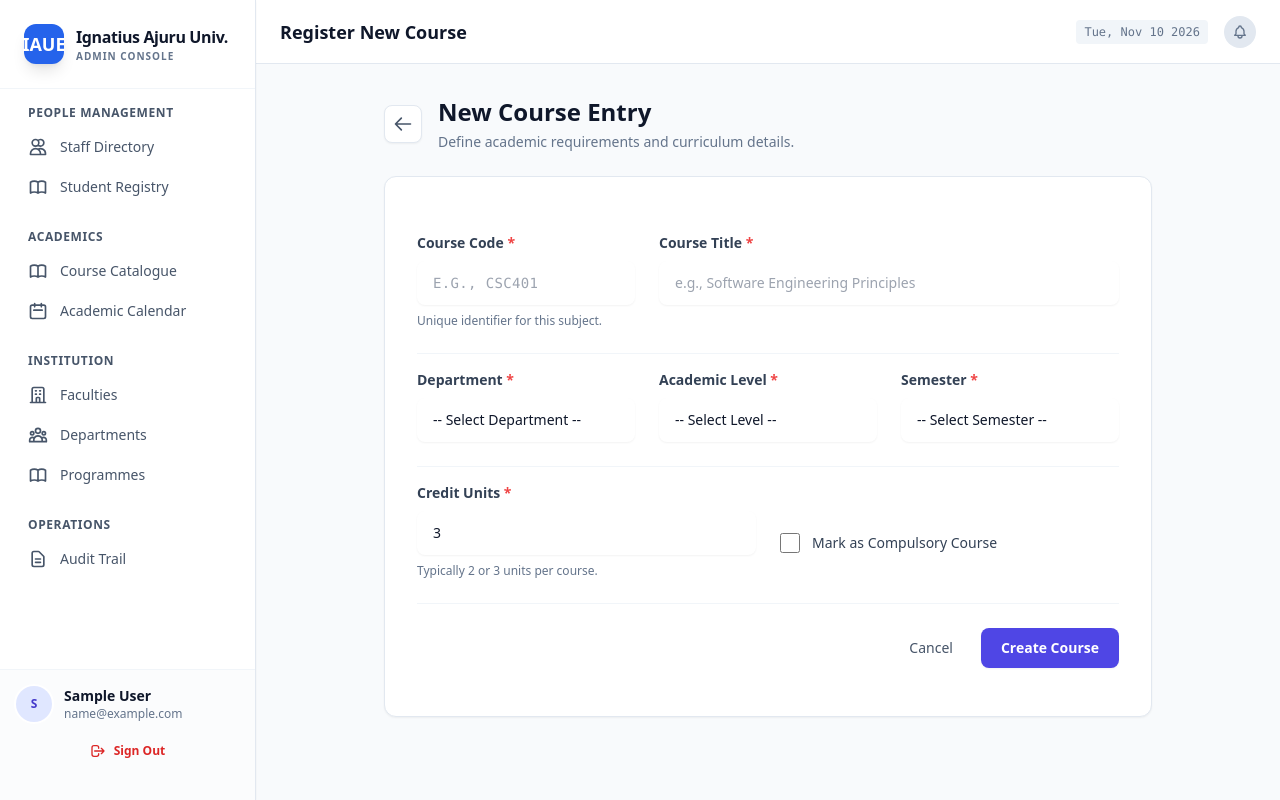
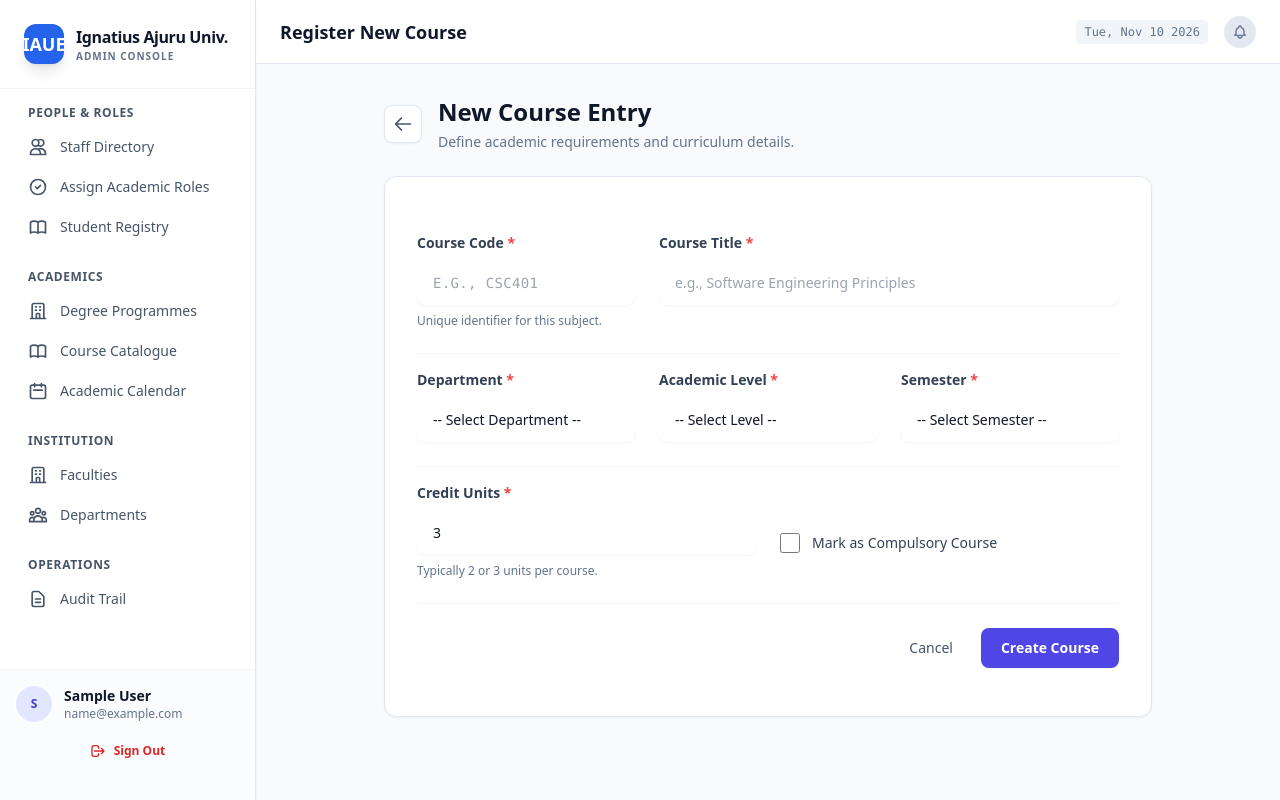
Before and after one commit to nlerechibright-coder/iaue-academic-management-system, a Django app: page /management/courses/create/ in a window 1280 px wide. Run offline with Django 5.2, Linux system fonts and the light colour scheme; a user stored in the database is signed in; tables that the repository leaves empty hold one stand-in row (values such as "Sample post"); some libraries are stand-ins or nearby versions.

Commit message:
Feature: Add Role Assignment and Programme Management to Admin Sidebar

```diff
--- a/templates/management/base.html
+++ b/templates/management/base.html
@@ -54,13 +54,18 @@
     <!-- SECTION A: ADMIN ONLY (Configuration & Oversight) -->
     {% if user.is_superuser or user.is_management %}
 
-                <!-- GROUP 1: PEOPLE MANAGEMENT (Where Admin assigns Roles/Templates access) -->
+        <!-- GROUP 1: PEOPLE & ROLES -->
         <div>
-                    <p class="px-3 mb-2 text-xs font-semibold uppercase tracking-wider text-slate-600">People Management</p>
+            <p class="px-3 mb-2 text-xs font-semibold uppercase tracking-wider text-slate-600">People & Roles</p>
             <div class="space-y-1">
                 <a href="{% url 'staff:list' %}" class="sidebar-link flex items-center gap-3 px-3 py-2 rounded-lg text-sm font-medium transition {% if 'staff/list' in request.path %}active{% else %}text-slate-600 hover:bg-slate-50 hover:text-slate-900{% endif %}">
                     <svg class="w-5 h-5" fill="none" stroke="currentColor" viewBox="0 0 24 24"><path stroke-linecap="round" stroke-linejoin="round" stroke-width="2" d="M12 4.354a4 4 0 110 5.292M15 21H3v-1a6 6 0 0112 0v1zm0 0h6v-1a6 6 0 00-9-5.197M13 7a4 4 0 11-8 0 4 4 0 018 0z"/></svg>
                     Staff Directory
+                </a>
+                <!-- NEW: Assign Roles (HOD, Dean, etc.) -->
+                <a href="{% url 'staff:appointment_list' %}" class="sidebar-link flex items-center gap-3 px-3 py-2 rounded-lg text-sm font-medium transition {% if 'appointments' in request.path %}active{% else %}text-slate-600 hover:bg-slate-50 hover:text-slate-900{% endif %}">
+                    <svg class="w-5 h-5" fill="none" stroke="currentColor" viewBox="0 0 24 24"><path stroke-linecap="round" stroke-linejoin="round" stroke-width="2" d="M9 12l2 2 4-4m6 2a9 9 0 11-18 0 9 9 0 0118 0z"/></svg>
+                    Assign Academic Roles
                 </a>
                 <a href="{% url 'students:list' %}" class="sidebar-link flex items-center gap-3 px-3 py-2 rounded-lg text-sm font-medium transition {% if 'students' in request.path %}active{% else %}text-slate-600 hover:bg-slate-50 hover:text-slate-900{% endif %}">
                     <svg class="w-5 h-5" fill="none" stroke="currentColor" viewBox="0 0 24 24"><path stroke-linecap="round" stroke-linejoin="round" stroke-width="2" d="M12 6.253v13m0-13C10.832 5.477 9.246 5 7.5 5S4.168 5.477 3 6.253v13C4.168 18.477 5.754 18 7.5 18s3.332.477 4.5 1.253m0-13C13.168 5.477 14.754 5 16.5 5c1.747 0 3.332.477 4.5 1.253v13C19.832 18.477 18.247 18 16.5 18c-1.746 0-3.332.477-4.5 1.253"/></svg>
@@ -73,6 +78,11 @@
         <div>
             <p class="px-3 mb-2 text-xs font-semibold uppercase tracking-wider text-slate-600">Academics</p>
             <div class="space-y-1">
+                <!-- NEW: Manage Programmes (BSc, BA, BEd) -->
+                <a href="{% url 'institution:programme_list' %}" class="sidebar-link flex items-center gap-3 px-3 py-2 rounded-lg text-sm font-medium transition {% if 'programmes' in request.path %}active{% else %}text-slate-600 hover:bg-slate-50 hover:text-slate-900{% endif %}">
+                    <svg class="w-5 h-5" fill="none" stroke="currentColor" viewBox="0 0 24 24"><path stroke-linecap="round" stroke-linejoin="round" stroke-width="2" d="M19 21V5a2 2 0 00-2-2H7a2 2 0 00-2 2v16m14 0h2m-2 0h-5m-9 0H3m2 0h5M9 7h1m-1 4h1m4-4h1m-1 4h1m-5 10v-5a1 1 0 011-1h2a1 1 0 011 1v5m-4 0h4"/></svg>
+                    Degree Programmes
+                </a>
                 <a href="{% url 'courses:list' %}" class="sidebar-link flex items-center gap-3 px-3 py-2 rounded-lg text-sm font-medium transition {% if 'courses/list' in request.path %}active{% else %}text-slate-600 hover:bg-slate-50 hover:text-slate-900{% endif %}">
                     <svg class="w-5 h-5" fill="none" stroke="currentColor" viewBox="0 0 24 24"><path stroke-linecap="round" stroke-linejoin="round" stroke-width="2" d="M12 6.253v13m0-13C10.832 5.477 9.246 5 7.5 5S4.168 5.477 3 6.253v13C4.168 18.477 5.754 18 7.5 18s3.332.477 4.5 1.253m0-13C13.168 5.477 14.754 5 16.5 5c1.747 0 3.332.477 4.5 1.253v13C19.832 18.477 18.247 18 16.5 18c-1.746 0-3.332.477-4.5 1.253"/></svg>
                     Course Catalogue
@@ -96,14 +106,10 @@
                     <svg class="w-5 h-5" fill="none" stroke="currentColor" viewBox="0 0 24 24"><path stroke-linecap="round" stroke-linejoin="round" stroke-width="2" d="M17 20h5v-2a3 3 0 00-5.356-1.857M17 20H7m10 0v-2c0-.656-.126-1.283-.356-1.857M7 20H2v-2a3 3 0 015.356-1.857M7 20v-2c0-.656.126-1.283.356-1.857m0 0a5.002 5.002 0 019.288 0M15 7a3 3 0 11-6 0 3 3 0 016 0zm6 3a2 2 0 11-4 0 2 2 0 014 0zM7 10a2 2 0 11-4 0 2 2 0 014 0z"/></svg>
                     Departments
                 </a>
-                         <a href="{% url 'institution:programme_list' %}" class="sidebar-link flex items-center gap-3 px-3 py-2 rounded-lg text-sm font-medium transition {% if 'programmes' in request.path %}active{% else %}text-slate-600 hover:bg-slate-50 hover:text-slate-900{% endif %}">
-                            <svg class="w-5 h-5" fill="none" stroke="currentColor" viewBox="0 0 24 24"><path stroke-linecap="round" stroke-linejoin="round" stroke-width="2" d="M12 6.253v13m0-13C10.832 5.477 9.246 5 7.5 5S4.168 5.477 3 6.253v13C4.168 18.477 5.754 18 7.5 18s3.332.477 4.5 1.253m0-13C13.168 5.477 14.754 5 16.5 5c1.747 0 3.332.477 4.5 1.253v13C19.832 18.477 18.247 18 16.5 18c-1.746 0-3.332.477-4.5 1.253"/></svg>
-                            Programmes
-                        </a>
             </div>
         </div>
 
-                <!-- GROUP 4: SYSTEM LOGS -->
+        <!-- GROUP 4: OPERATIONS -->
         <div>
             <p class="px-3 mb-2 text-xs font-semibold uppercase tracking-wider text-slate-600">Operations</p>
             <div class="space-y-1">
```
Lines whose indentation alone changed are shown as unchanged.
